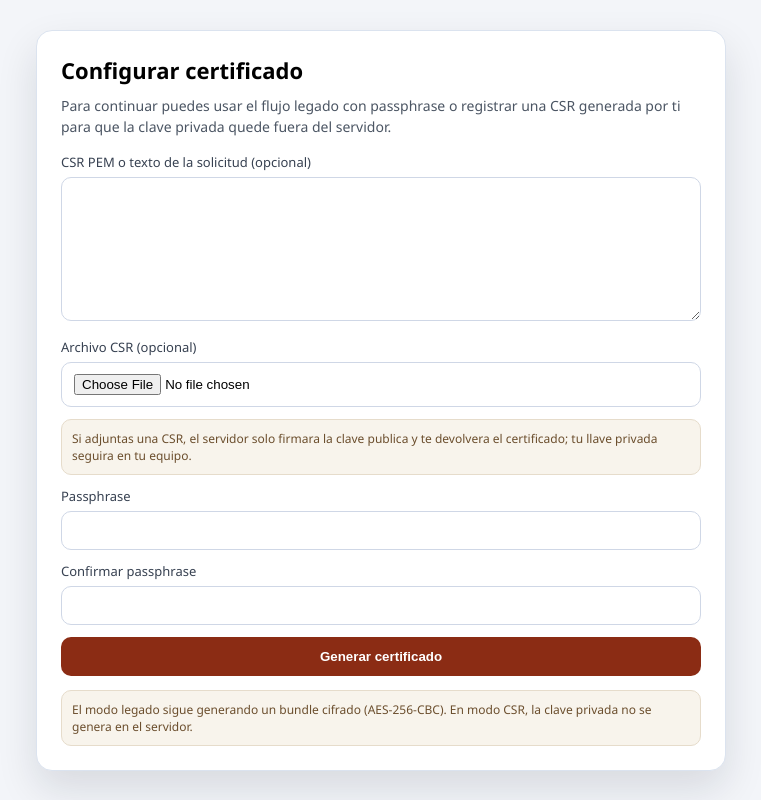
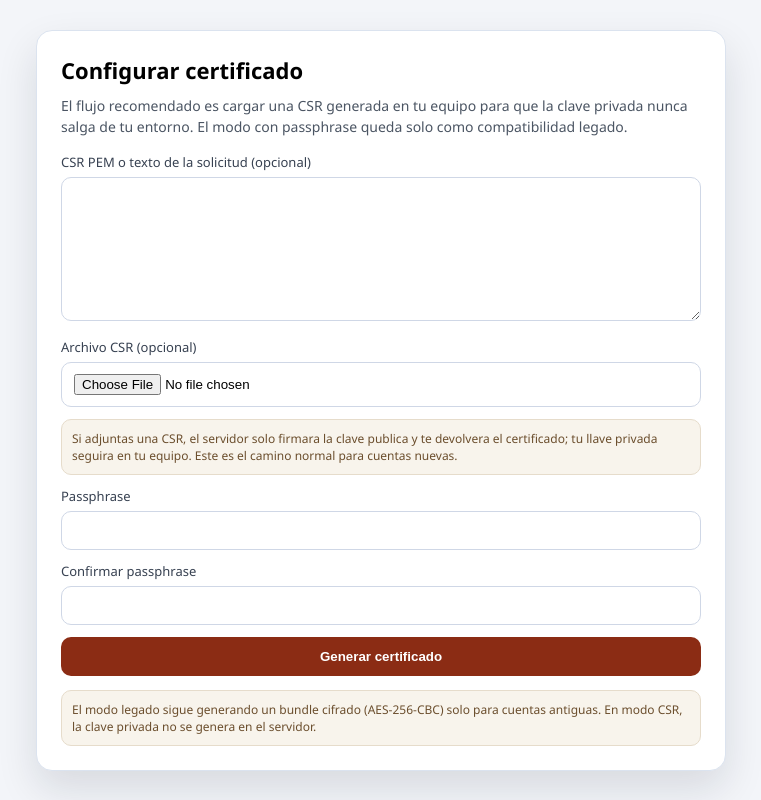
Before and after one commit to Ricardo-B04/Casa-Monarca, a Flask app: template templates/cert_setup.html in a window 1280 px wide. Shown: the whole page, without its empty margins (259-1020 px from the left). Run offline with Flask 3, Linux system fonts and the light colour scheme; the template is opened without the code that fills it, so the values that code supplies are empty; parts of the project's set-up code (start-up, migrations or seed data) failed here and were passed over; some libraries are stand-ins or nearby versions.

Commit message:
refactor: make CSR the default path for new certificate setup

```diff
--- a/app.py
+++ b/app.py
@@ -1266,7 +1266,7 @@ def create_pending_certificate(conn, username, role, issued_by, issuer_fingerpri
             "pendiente",
             now,
             now,
-            "server_bundle",
+            "user_key",
         ),
     )
     return c.lastrowid
@@ -1786,6 +1786,11 @@ def certificado_setup():
 
             return redirect(role_home(role))
 
+        if pending_cert and (pending_cert["custody_mode"] or "user_key") == "user_key":
+            flash("Este certificado pendiente requiere una CSR. Genera la CSR en tu equipo y vuelve a cargarla.")
+            conn.close()
+            return render_template("cert_setup.html")
+
         passphrase = request.form.get("passphrase", "")
         passphrase_confirm = request.form.get("passphrase_confirm", "")
 
--- a/templates/cert_setup.html
+++ b/templates/cert_setup.html
@@ -84,7 +84,7 @@ button {
 <body>
 <div class="card">
     <h1>Configurar certificado</h1>
-    <p>Para continuar puedes usar el flujo legado con passphrase o registrar una CSR generada por ti para que la clave privada quede fuera del servidor.</p>
+    <p>El flujo recomendado es cargar una CSR generada en tu equipo para que la clave privada nunca salga de tu entorno. El modo con passphrase queda solo como compatibilidad legado.</p>
 
     {% with messages = get_flashed_messages() %}
         {% if messages %}
@@ -101,7 +101,7 @@ button {
         <input type="file" name="csr_file" accept=".csr,.pem">
 
         <div class="note" style="margin-top:0; margin-bottom:12px;">
-            Si adjuntas una CSR, el servidor solo firmara la clave publica y te devolvera el certificado; tu llave privada seguira en tu equipo.
+            Si adjuntas una CSR, el servidor solo firmara la clave publica y te devolvera el certificado; tu llave privada seguira en tu equipo. Este es el camino normal para cuentas nuevas.
         </div>
 
         <label>Passphrase</label>
@@ -114,7 +114,7 @@ button {
     </form>
 
     <div class="note">
-        El modo legado sigue generando un bundle cifrado (AES-256-CBC). En modo CSR, la clave privada no se genera en el servidor.
+        El modo legado sigue generando un bundle cifrado (AES-256-CBC) solo para cuentas antiguas. En modo CSR, la clave privada no se genera en el servidor.
     </div>
 </div>
 </body>
```
